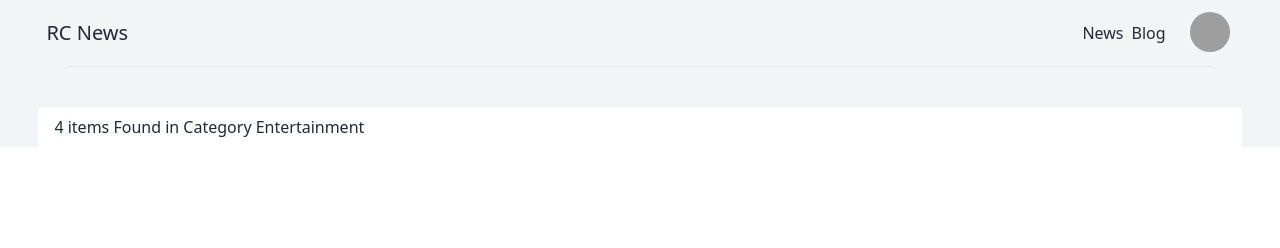
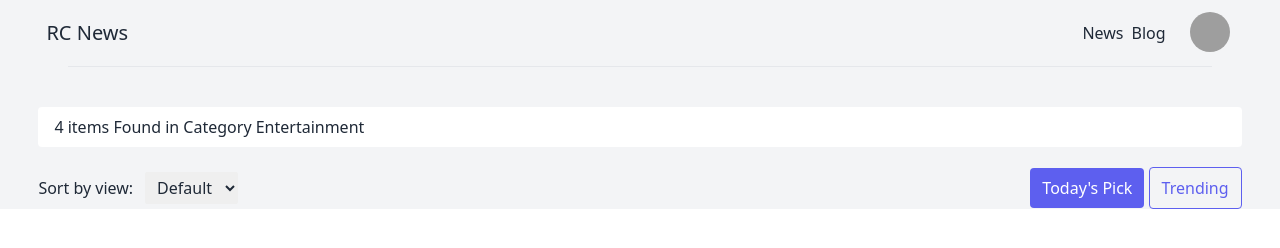
Before and after one commit to abhiskg/rc-news, a plain HTML site: page index.html in a window 1280 px wide. Drawn offline with nearby package versions, Linux system fonts and the light colour scheme; no server answers; grey boxes are pictures that could not be loaded.

Commit message:
Sorting section done

```diff
--- a/index.html
+++ b/index.html
@@ -17,7 +17,7 @@
         theme: {
           extend: {
             colors: {
-              clifford: "#da373d",
+              primary: "#5D5FEF",
             },
           },
         },
@@ -104,6 +104,31 @@
           4 items Found in Category Entertainment
         </p>
       </section>
+
+      <!-- Sorting Section -->
+      <section class="flex justify-between items-center mt-5">
+        <div class="flex items-center gap-3">
+          <div class="font-medium">Sort by view:</div>
+          <div>
+            <select class="px-2 py-1 rounded-sm">
+              <option disabled selected>Default</option>
+              <option>Homer</option>
+              <option>Marge</option>
+              <option>Bart</option>
+              <option>Lisa</option>
+              <option>Maggie</option>
+            </select>
+          </div>
+        </div>
+        <div>
+          <button class="text-white bg-primary rounded px-3 py-2">
+            Today's Pick
+          </button>
+          <button class="text-primary border border-primary px-3 py-2 rounded">
+            Trending
+          </button>
+        </div>
+      </section>
     </main>
     <!-- Js Link -->
     <script src="js/script.js"></script>
```
